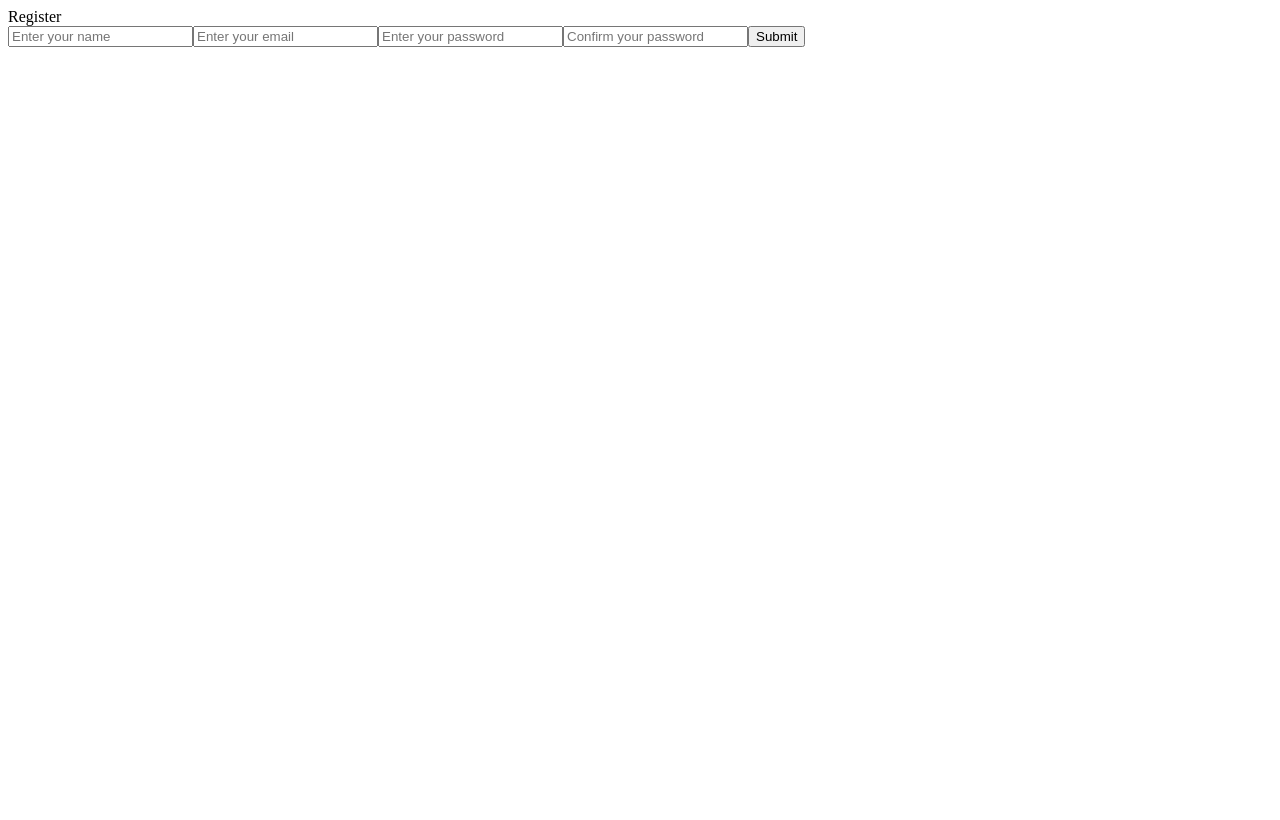
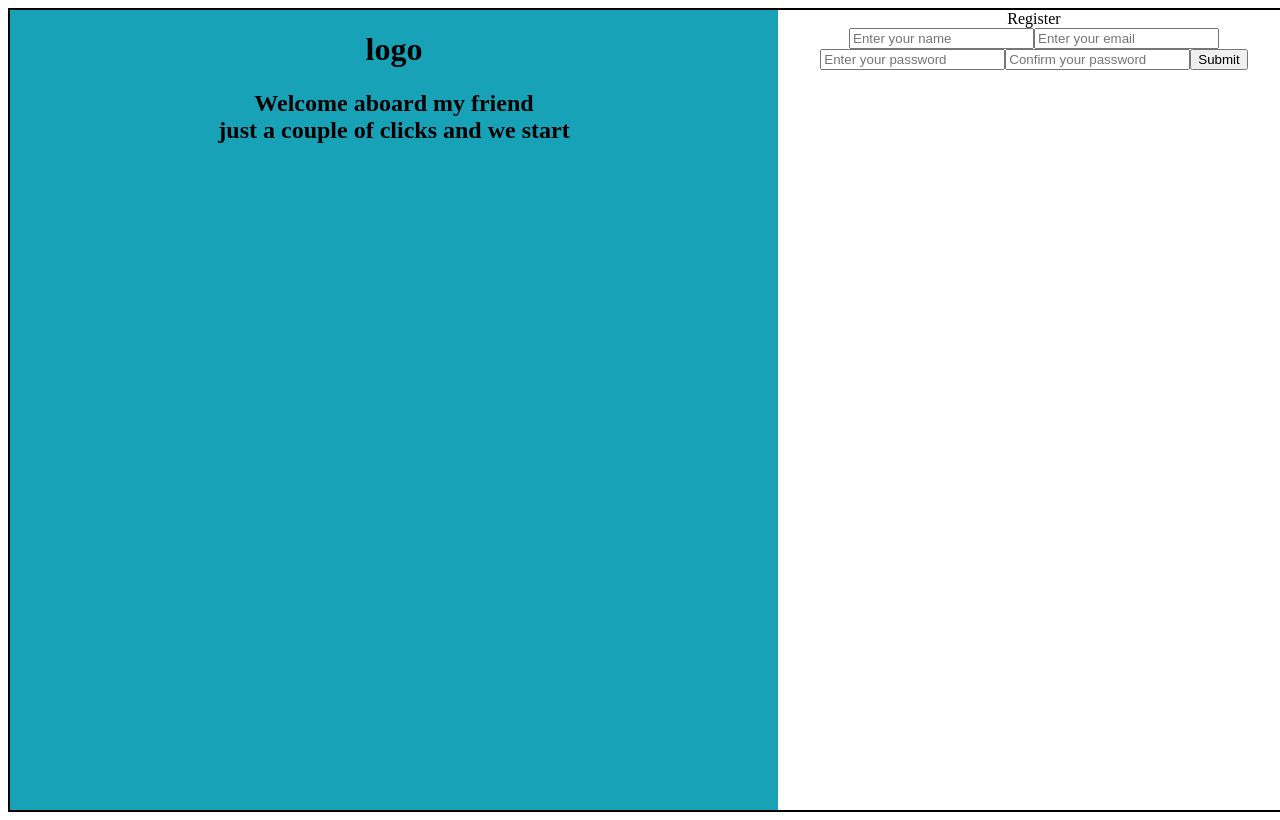
Before and after one commit to dveersingh000/Task-Management-App, a React (Vite) app: page /register in a window 1280 px wide. Built offline with nearby package versions, Linux system fonts and the light colour scheme.

Commit message:
added basic styling of register page

```diff
--- a/pages/register/index.jsx
+++ b/pages/register/index.jsx
@@ -1,21 +1,21 @@
-import React from 'react'
-import Form from '../../components/form'
-import { useState } from 'react'
+import React from "react";
+import Form from "../../components/form";
+import { useState } from "react";
+import styles from "./index.module.css";
 
 export default function Register() {
-
   const [formData, setFormData] = useState({
     name: "",
     email: "",
     password: "",
     confirmPassword: "",
-  })
+  });
   const [error, setError] = useState({
     name: false,
     email: false,
     password: false,
     confirmPassword: false,
-  })
+  });
 
   const formFields = [
     {
@@ -40,9 +40,10 @@ export default function Register() {
       name: "confirmPassword",
       type: "password",
       placeholder: "Confirm your password",
-      onchange: (e) => setFormData({ ...formData, confirmPassword: e.target.value }),
+      onchange: (e) =>
+        setFormData({ ...formData, confirmPassword: e.target.value }),
     },
-  ]
+  ];
   const onSubmit = (e) => {
     e.preventDefault();
     console.log(formData);
@@ -51,41 +52,58 @@ export default function Register() {
       if (!errorMessage[key].isValid) {
         errorMessage[key].onError();
       }
-    })
-  }
+    });
+  };
   console.log(error);
   const errorMessage = {
     name: {
       message: "Name is required",
       isValid: formData?.name?.length > 0,
       onError: () => {
-        setError((error) => ({ ...error, name: true }))
-      }
+        setError((error) => ({ ...error, name: true }));
+      },
     },
     email: {
       message: "Email is required",
       isValid: formData.email.length > 0,
       onError: () => {
-        setError((error) => ({ ...error, email: true }))
-      }
+        setError((error) => ({ ...error, email: true }));
+      },
     },
     password: {
       message: "Password is required",
       isValid: formData.password.length > 0,
       onError: () => {
-        setError((error) => ({ ...error, password: true }))
-      }
+        setError((error) => ({ ...error, password: true }));
+      },
     },
     confirmPassword: {
       message: "Passwords do not match",
       isValid: formData.confirmPassword === formData.password,
       onError: () => {
-        setError((error) => ({ ...error, confirmPassword: true }))
-      }
-    }
-  }
+        setError((error) => ({ ...error, confirmPassword: true }));
+      },
+    },
+  };
 
   return (
-    <><div>Register</div><Form error={error} formFields={formFields} onSubmit={onSubmit} errorMessage={errorMessage} /></>
-  )
+    <>
+    <div className={styles.container}>
+      <div className={styles.leftContainer}>
+        <h1>logo</h1>
+        <h2>Welcome aboard my friend <br/>just a couple of clicks and we start</h2>
+      </div>
+      <div className={styles.rightContainer}>
+        <div>Register</div>
+          <Form
+            error={error}
+            formFields={formFields}
+            onSubmit={onSubmit}
+            errorMessage={errorMessage}
+          />
+        </div>
+      </div>
+
+    </>
+  );
 }
--- /dev/null
+++ b/pages/register/index.module.css
@@ -0,0 +1,22 @@
+.container {
+    display: flex;
+    /* justify-content: space-around; */
+    /* justify-content: center; */
+    text-align: center;
+    /* align-items: center; */
+    width: 100vw;
+    height: 100vh;
+    border: 2px solid black;
+}
+
+.leftContainer {
+    width: 60%;
+    height: 100%;
+    background-color: #17A2B8;
+}
+
+.rightContainer {
+    width: 40%;
+    height: 100%;
+    background-color: #FFFFFF;
+}
```
